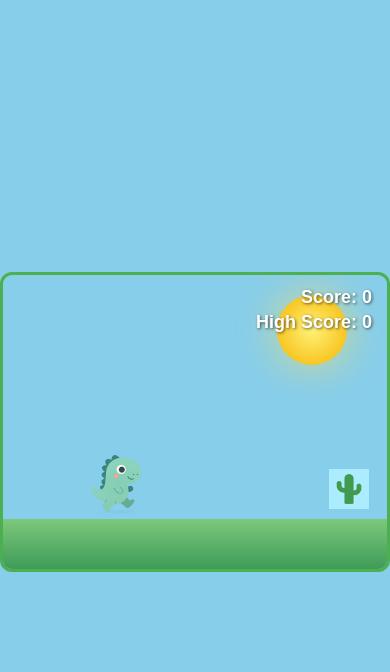
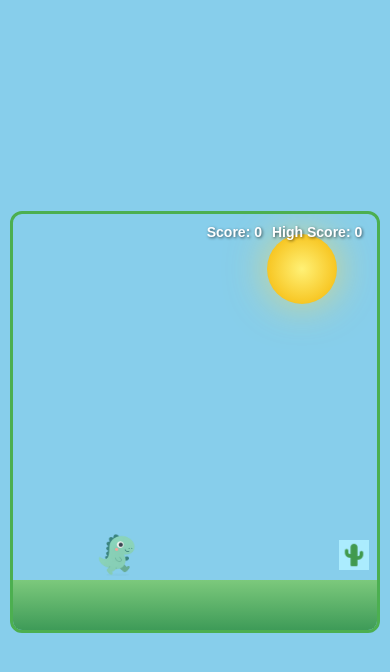
Before and after one commit to tanwiminj-web/DinoSkyRunner, a plain HTML site: page index.html in a window 390 px wide. Both pictures are taken after a click on the button "Start Game". Drawn offline with Linux system fonts and the light colour scheme.

Commit message:
Added all game files

```diff
--- a/index.html
+++ b/index.html
@@ -10,7 +10,7 @@
   <div id="gameContainer">
     <div id="startScreen" class="overlay">
       <h1>Dino Sky Runner</h1>
-      <p>Press Start and then Space to Jump</p>
+      <p>Press Start and then Space or Tap to Jump</p>
       <button id="startBtn">Start Game</button>
     </div>
 
@@ -26,15 +26,14 @@
 
       <div id="ground"></div>
 
-      <div id="scoreContainer">
-        <div id="score">Score: 0</div>
-        <div id="highScore">High Score: 0</div>
+      <div id="scoreboard">
+        <span id="score">Score: 0</span>
+        <span id="highScore">High Score: 0</span>
       </div>
 
       <div id="gameOver" class="overlay hidden">
         <h2>Game Over</h2>
         <p id="finalScore"></p>
-        <p id="finalHighScore"></p>
         <button id="restartBtn">Restart</button>
       </div>
     </div>
--- a/script.js
+++ b/script.js
@@ -1,12 +1,12 @@
 const dino = document.getElementById("dino");
+const gameArea = document.getElementById("gameArea");
 const startBtn = document.getElementById("startBtn");
 const restartBtn = document.getElementById("restartBtn");
 const startScreen = document.getElementById("startScreen");
 const gameOver = document.getElementById("gameOver");
 const scoreText = document.getElementById("score");
+const finalScore = document.getElementById("finalScore");
 const highScoreText = document.getElementById("highScore");
-const finalScore = document.getElementById("finalScore");
-const finalHighScore = document.getElementById("finalHighScore");
 const crashSound = document.getElementById("crashSound");
 const bgMusic = document.getElementById("bgMusic");
 const obstacleContainer = document.getElementById("obstacleContainer");
@@ -15,13 +15,12 @@ let isJumping = false;
 let jumpVelocity = 0;
 let gravity = 0.5;
 let score = 0;
+let highScore = localStorage.getItem("highScore") || 0;
 let speed = 6;
 let gameActive = false;
 let obstacles = [];
 let dinoBottom = 50;
 
-// Load high score from localStorage
-let highScore = localStorage.getItem("highScore") ? parseInt(localStorage.getItem("highScore")) : 0;
 highScoreText.textContent = "High Score: " + highScore;
 
 function startGame() {
@@ -38,9 +37,6 @@ function startGame() {
   bgMusic.currentTime = 0;
   bgMusic.play();
 
-  scoreText.textContent = "Score: 0";
-  highScoreText.textContent = "High Score: " + highScore;
-
   requestAnimationFrame(updateGame);
   setTimeout(spawnObstacle, 1500);
 }
@@ -54,7 +50,7 @@ function jump() {
 function spawnObstacle() {
   if (!gameActive) return;
 
-  const cactusCount = Math.random() < 0.5 ? 1 : 2;
+  const cactusCount = Math.random() < 0.5 ? 1 : 2; // only 1 or 2 cactus
   for (let i = 0; i < cactusCount; i++) {
     const cactus = document.createElement("div");
     cactus.classList.add("cactus");
@@ -70,7 +66,7 @@ function spawnObstacle() {
 function updateGame() {
   if (!gameActive) return;
 
-  // Jump motion
+  // Jump physics
   if (isJumping) {
     dinoBottom += jumpVelocity;
     jumpVelocity -= gravity;
@@ -81,23 +77,22 @@ function updateGame() {
     dino.style.bottom = dinoBottom + "px";
   }
 
-  // Move cactus
+  // Move obstacles
   for (let i = 0; i < obstacles.length; i++) {
     const cactus = obstacles[i];
     let cactusLeft = parseInt(window.getComputedStyle(cactus).left);
     cactus.style.left = cactusLeft - speed + "px";
 
-    // Remove off-screen cactus
+    // Remove cactus if off-screen
     if (cactusLeft < -60) {
       cactus.remove();
       obstacles.splice(i, 1);
       score++;
       scoreText.textContent = "Score: " + score;
-
       if (score % 10 === 0) speed += 1;
     }
 
-    // Collision
+    // Collision detection
     if (cactusLeft < 130 && cactusLeft > 70 && dinoBottom < 100) {
       gameOverFunc();
       return;
@@ -111,22 +106,14 @@ function gameOverFunc() {
   gameActive = false;
   bgMusic.pause();
   crashSound.play();
+  finalScore.textContent = "Your Score: " + score;
 
-  // Update high score with glow effect
   if (score > highScore) {
     highScore = score;
     localStorage.setItem("highScore", highScore);
-    highScoreText.classList.add("glow");
-
-    setTimeout(() => {
-      highScoreText.classList.remove("glow");
-    }, 5000);
   }
 
-  finalScore.textContent = "Your Score: " + score;
-  finalHighScore.textContent = "High Score: " + highScore;
   highScoreText.textContent = "High Score: " + highScore;
-
   gameOver.classList.remove("hidden");
 }
 
@@ -137,5 +124,7 @@ function restartGame() {
 document.addEventListener("keydown", (e) => {
   if (e.code === "Space") jump();
 });
+
+document.addEventListener("touchstart", jump);
 startBtn.addEventListener("click", startGame);
 restartBtn.addEventListener("click", restartGame);
--- a/style.css
+++ b/style.css
@@ -81,7 +81,7 @@ body {
   transition: bottom 0.05s ease-out;
 }
 
-/* Ground */
+/* Ground (animated) */
 #ground {
   position: absolute;
   bottom: 0;
@@ -107,32 +107,17 @@ body {
   background: url('cactus.png') center/contain no-repeat;
 }
 
-/* Score and High Score */
-#scoreContainer {
+/* Scoreboard */
+#scoreboard {
   position: absolute;
   top: 10px;
   right: 15px;
-  display: flex;
-  flex-direction: column;
-  align-items: flex-end;
-  color: white;
   font-size: 18px;
   font-weight: bold;
-  text-shadow: 1px 1px 3px rgba(0,0,0,0.6);
-}
-
-#score, #highScore {
-  margin: 2px 0;
-}
-
-/* ✨ Glow Animation when new high score achieved */
-@keyframes glow {
-  0% { color: gold; text-shadow: 0 0 8px gold, 0 0 20px yellow; }
-  100% { color: white; text-shadow: none; }
-}
-
-.glow {
-  animation: glow 1s ease-in-out 5 alternate;
+  color: white;
+  display: flex;
+  gap: 20px;
+  text-shadow: 1px 1px 3px rgba(0, 0, 0, 0.6);
 }
 
 /* Overlay Screens */
@@ -162,3 +147,25 @@ body {
 .hidden {
   display: none;
 }
+
+/* Mobile Responsive */
+@media (max-width: 768px) {
+  #gameArea {
+    width: 95vw;
+    height: 50vh;
+  }
+
+  #scoreboard {
+    font-size: 14px;
+    gap: 10px;
+  }
+
+  #dino {
+    width: 50px;
+  }
+
+  .cactus {
+    width: 30px;
+    height: 50px;
+  }
+}
```
